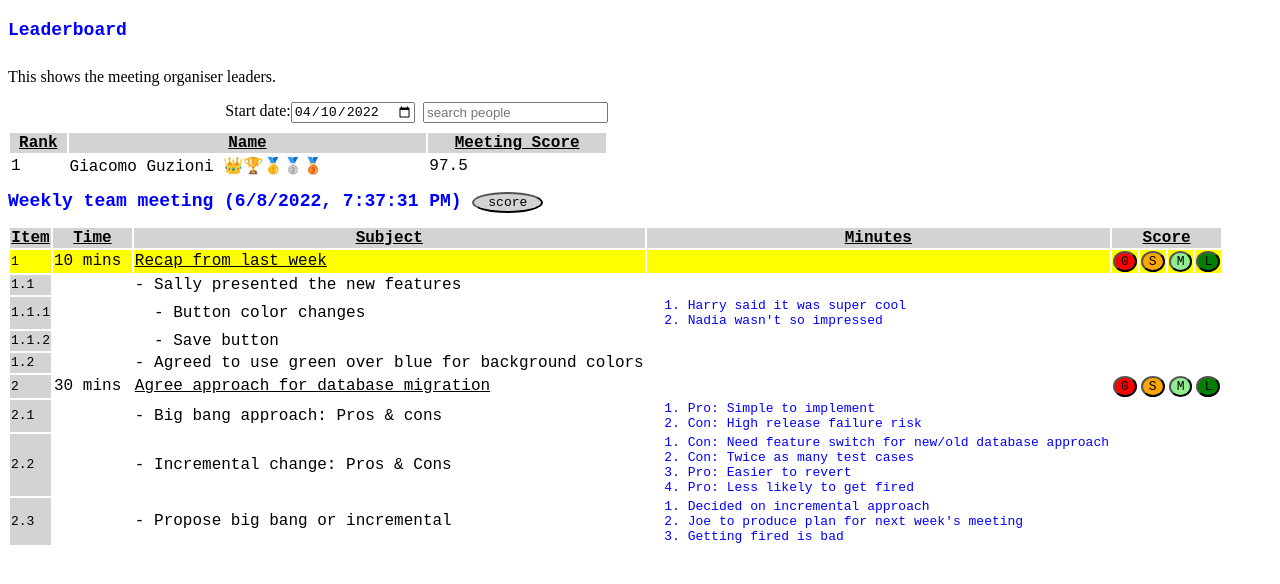
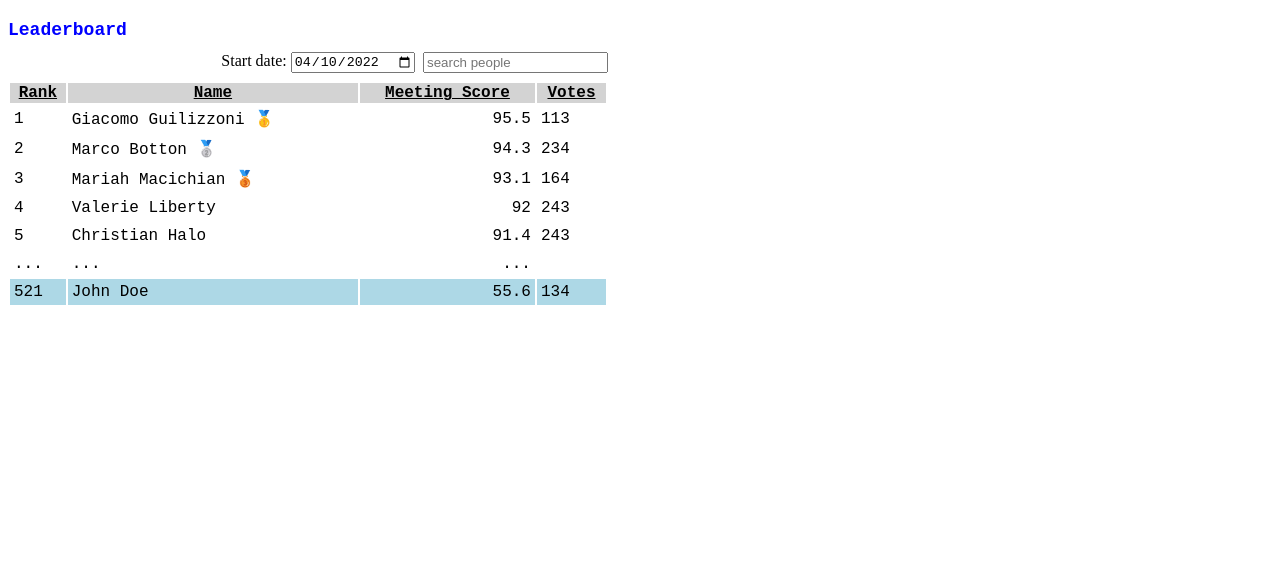
Before and after one commit to johnbarry/meetmon, a Vue app: page /dashboard in a window 1280 px wide. Shown: the top 584 px of the page. Built offline with nearby package versions, Linux system fonts and the light colour scheme.

Commit message:
add vote count

```diff
--- a/src/App.vue
+++ b/src/App.vue
@@ -195,7 +195,7 @@ export default {
 
 <template>
   <LeaderboardTable></LeaderboardTable>
- <h1>
+<!-- <h1>
     {{ meetings[1].title }} ({{ meetings[1].time.toLocaleString() }})
     <button v-bind:style="`background-color: ${averageMeetingColor(agendaItems)}`">
       score
@@ -297,7 +297,7 @@ export default {
         </td>
       </tr>
     </tbody>
-  </table>
+  </table>-->
 </template>
 
 <style>
--- a/src/features/dashboard/components/LeaderboardTable.vue
+++ b/src/features/dashboard/components/LeaderboardTable.vue
@@ -8,25 +8,36 @@ export default {
           rank: 1,
           name: 'Giacomo Guilizzoni',
           email: 'giacomo.guilizzoni@company.com',
+          voteCount: 113,
           score: 95.5
         },
         {
           rank: 2,
           name: 'Marco Botton',
           email: 'marco.botton@company.com',
+          voteCount: 234,
           score: 94.3
         },
         {
           rank: 3,
           name: 'Mariah Macichian',
           email: 'mariah.macichian@company.com',
+          voteCount: 164,
           score: 93.1
         },
         {
           rank: 4,
           name: 'Valerie Liberty',
           email: 'valerie.liberty@company.com',
+          voteCount: 243,
           score: 92.0
+        },
+        {
+          rank: 5,
+          name: 'Christian Halo',
+          email: 'christian.halo@company.com',
+          voteCount: 243,
+          score: 91.4
         },
         {
           rank: '...',
@@ -38,6 +49,7 @@ export default {
           rank: 521,
           name: 'John Doe',
           email: 'john.doe@company.com',
+          voteCount: 134,
           score: 55.6
         }
       ]
@@ -49,10 +61,9 @@ export default {
 <template>
   <div class="container">
     <h1>Leaderboard</h1>
-    <p>This shows the meeting organiser leaders.</p>
     <div class="filter">
       <div>
-        <label>Start date:</label>
+        <label>Start date: </label>
         <input type="date" id="start" value="2022-04-10">
       </div>
       <div>
@@ -65,13 +76,20 @@ export default {
           <th>Rank</th>
           <th>Name</th>
           <th>Meeting Score</th>
+          <th>Votes</th>
         </tr>
       </thead>
       <tbody>
-        <tr>
-          <td>1</td>
-          <td>Giacomo Guzioni 👑🏆🥇🥈🥉</td>
-          <td>97.5</td>
+        <tr v-for="item in ranks" :key="item.email" :class="{ active: item.email === user }">
+          <td>{{ item.rank }}</td>
+          <td>
+            {{ item.name }}
+            <span v-if="item.rank === 1">🥇</span>
+            <span v-if="item.rank === 2">🥈</span>
+            <span v-if="item.rank === 3">🥉</span>
+          </td>
+          <td class="cell-score">{{ item.score }}</td>
+          <td>{{ item.voteCount }}</td>
         </tr>
       </tbody>
     </table>
@@ -94,4 +112,16 @@ export default {
 .filter div+div {
   margin-left: .5rem;
 }
+
+.cell-score {
+  text-align: right;
+}
+
+td {
+  padding: 0.25rem;
+}
+
+tr.active td {
+  background: lightblue;
+}
 </style>
```
